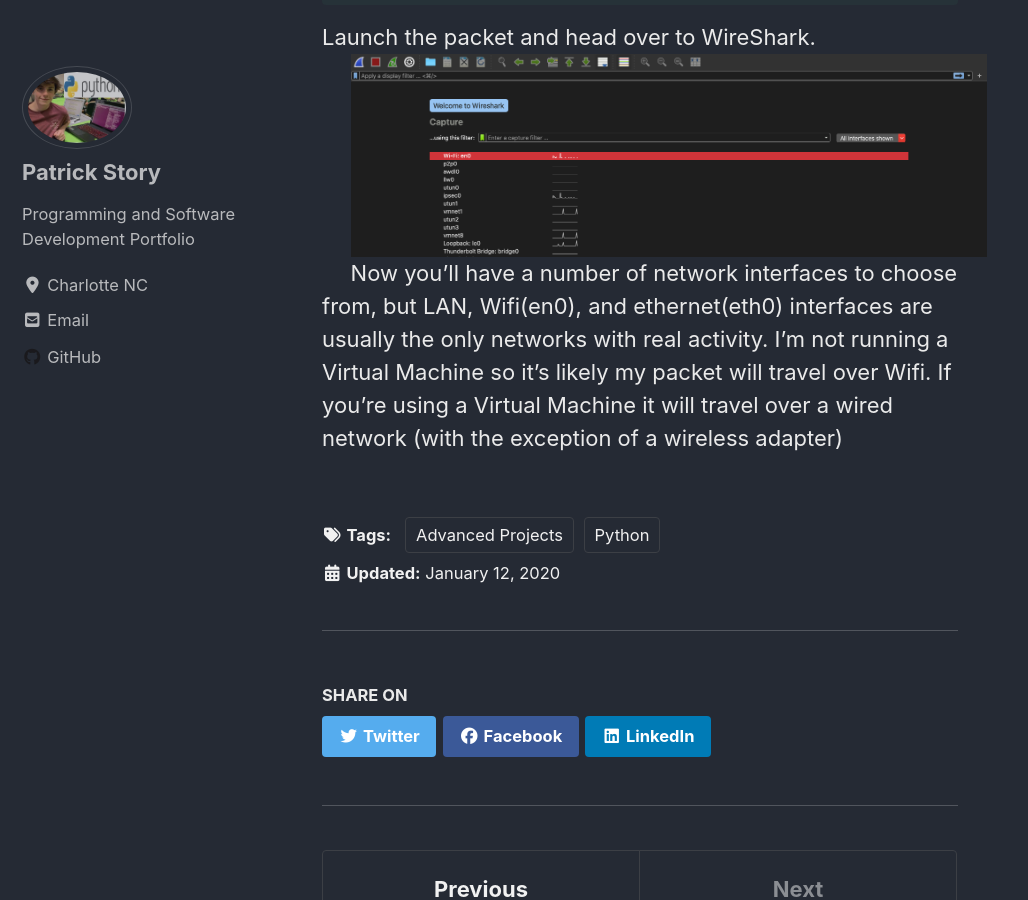
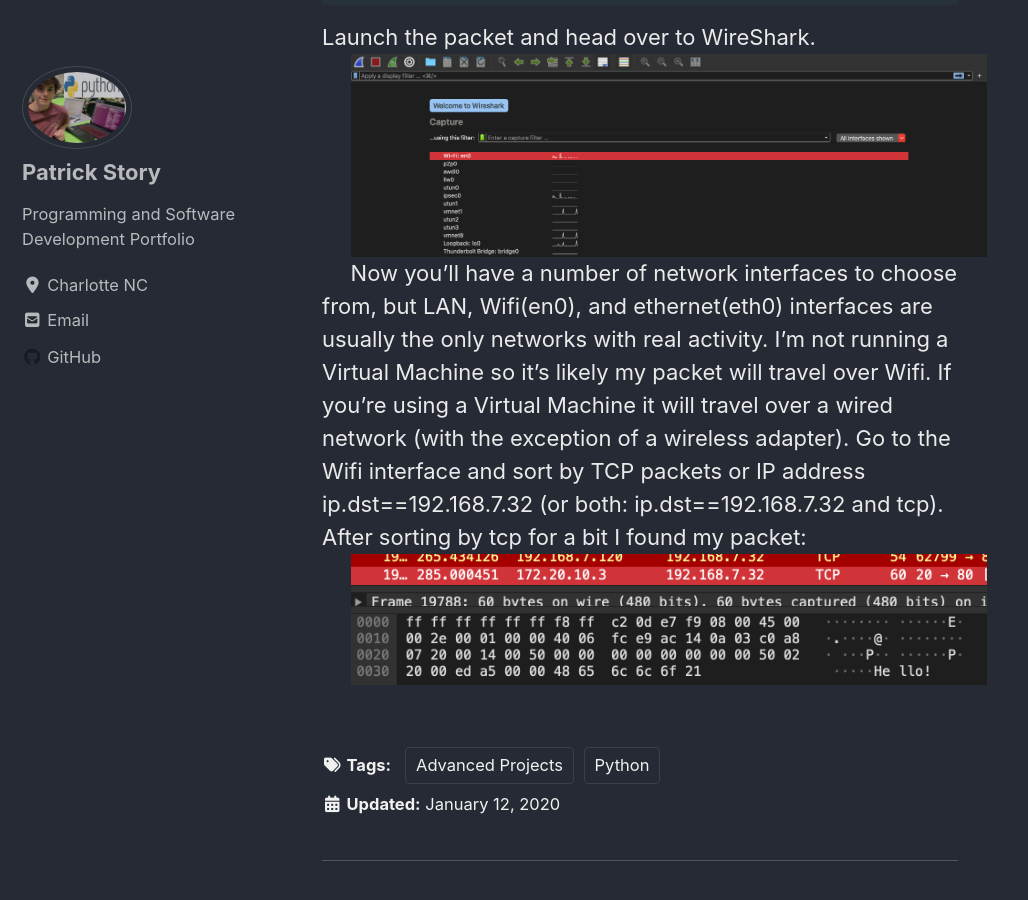
Before and after one commit to Patchyst/Patchyst.github.io, a Jekyll site: the page built from _posts/2020-12-1-scapy.md, in a window 1280 px wide and 900 px high, scrolled down 3200 px. Shown: the whole window, without its empty margins (0-1028 px from the left). Built offline with Jekyll 4.4.1, drawn with Linux system fonts in a browser that asks for light colours; cached includes are drawn as plain includes; nearby versions of some CDN libraries.

Commit message:
updating Scapy Project

````diff
--- a/_posts/2020-12-1-scapy.md
+++ b/_posts/2020-12-1-scapy.md
@@ -32,7 +32,7 @@
 
 Type "scapy" into terminal/cmd and you should see the Scapy user interface come up:
 
-![WEBDRIVER-EX1](/images/scapyUI.png){:class="img-responsive"}
+![SCAPYUI](/images/scapyUI.png){:class="img-responsive"}
 
 To send **one** packet use scapy's send() function:
 ```python
@@ -58,6 +58,8 @@
 ```
 Launch the packet and head over to WireShark.
 
-![WEBDRIVER-EX1](/images/wireinterfaces.png){:class="img-responsive"}
+![WIRE-INTERFACE](/images/wireinterfaces.png){:class="img-responsive"}
 
-Now you'll have a number of network interfaces to choose from, but LAN, Wifi(en0), and ethernet(eth0) interfaces are usually the only networks with real activity. I'm not running a Virtual Machine so it's likely my packet will travel over Wifi. If you're using a Virtual Machine it will travel over a wired network (with the exception of a wireless adapter)
+Now you'll have a number of network interfaces to choose from, but LAN, Wifi(en0), and ethernet(eth0) interfaces are usually the only networks with real activity. I'm not running a Virtual Machine so it's likely my packet will travel over Wifi. If you're using a Virtual Machine it will travel over a wired network (with the exception of a wireless adapter). Go to the Wifi interface and sort by TCP packets or IP address ip.dst==192.168.7.32 (or both: ip.dst==192.168.7.32 and tcp). After sorting by tcp for a bit I found my packet:
+
+![WIRE-PACKET](/images/packet.png){:class="img-responsive"}
````
Also changed, not shown: images/packet.png (added).
